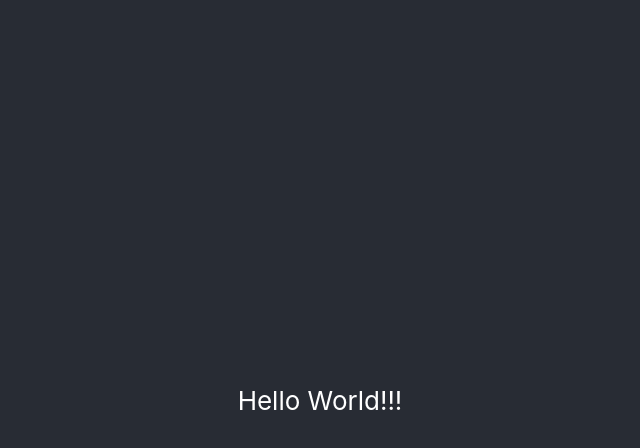
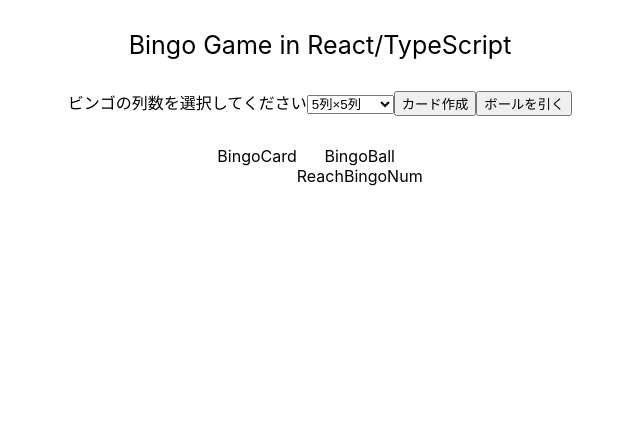
Before and after one commit to KazuhiroTakahashi96/BingoGame2-React-TypeScript, a React (Create React App) app: page / in a window 1280 px wide. Shown: the top 448 px of the page, without its empty margins (320-960 px from the left). Built offline with nearby package versions, Linux system fonts and the light colour scheme.

Commit message:
雛形作成

```diff
--- a/src/App.css
+++ /dev/null
@@ -1,14 +0,0 @@
-.App {
-  text-align: center;
-}
-
-.App-header {
-  background-color: #282c34;
-  min-height: 100vh;
-  display: flex;
-  flex-direction: column;
-  align-items: center;
-  justify-content: center;
-  font-size: calc(10px + 2vmin);
-  color: white;
-}
--- a/src/App.tsx
+++ b/src/App.tsx
@@ -1,10 +1,40 @@
 import React from "react";
-import "./App.css";
+import BingoBall from "./component/bingo_ball/BingoBall";
+import BingoCard from "./component/bingo_card/BingoCard";
+import Button from "./component/button/Button";
+import ReachBingoNum from "./component/reach_bingo_num/ReachBingoNum";
 
 function App() {
   return (
-    <div className="App">
-      <header className="App-header">Hello World!!! </header>
+    <div className="App" style={{ textAlign: "center" }}>
+      <header style={{ margin: "30px", fontSize: "25px" }}>
+        Bingo Game in React/TypeScript
+      </header>
+      <label htmlFor="bingo_option">ビンゴの列数を選択してください</label>
+      <select name="bingo_option" id="">
+        <option value="5">5列×5列</option>
+        <option value="7">7列×7列</option>
+        <option value="9">9列×9列</option>
+        <option value="11">11列×11列</option>
+        <option value="13">13列×13列</option>
+      </select>
+      <Button text={"カード作成"} />
+      <Button text={"ボールを引く"} />
+
+      <div
+        style={{
+          display: "flex",
+          justifyContent: "center",
+          textAlign: "center",
+          margin: "30px",
+        }}
+      >
+        <BingoCard />
+        <div>
+          <BingoBall />
+          <ReachBingoNum />
+        </div>
+      </div>
     </div>
   );
 }
--- /dev/null
+++ b/src/component/bingo_ball/BingoBall.tsx
@@ -0,0 +1,7 @@
+import React from "react";
+
+const BingoBall = () => {
+  return <div>BingoBall</div>;
+};
+
+export default BingoBall;
--- /dev/null
+++ b/src/component/bingo_card/BingoCard.tsx
@@ -0,0 +1,7 @@
+import React from "react";
+
+const BingoCard = () => {
+  return <div>BingoCard</div>;
+};
+
+export default BingoCard;
--- /dev/null
+++ b/src/component/button/Button.tsx
@@ -0,0 +1,11 @@
+import React from "react";
+
+type Props = {
+  text: string;
+};
+
+const Button = (props: Props) => {
+  return <button>{props.text}</button>;
+};
+
+export default Button;
--- /dev/null
+++ b/src/component/reach_bingo_num/ReachBingoNum.tsx
@@ -0,0 +1,7 @@
+import React from "react";
+
+const ReachBingoNum = () => {
+  return <div>ReachBingoNum</div>;
+};
+
+export default ReachBingoNum;
```
